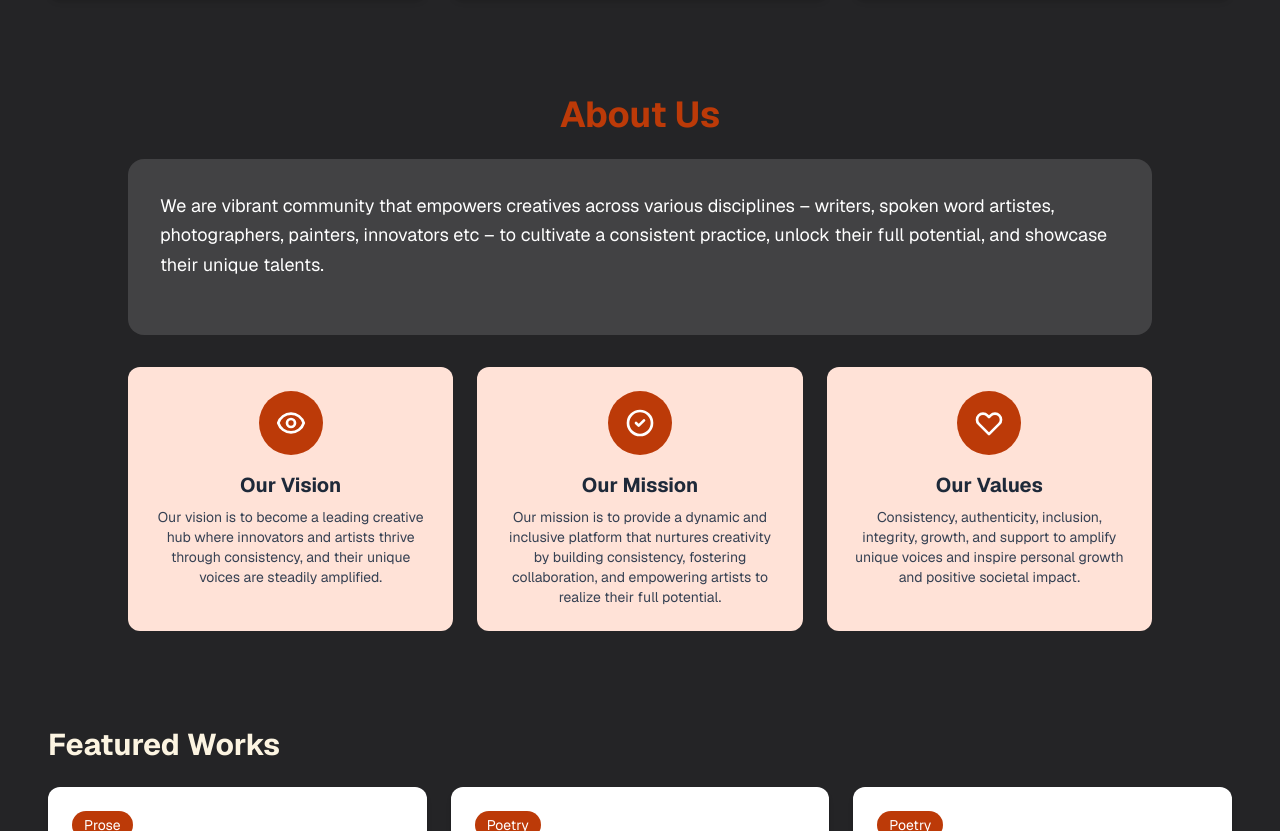
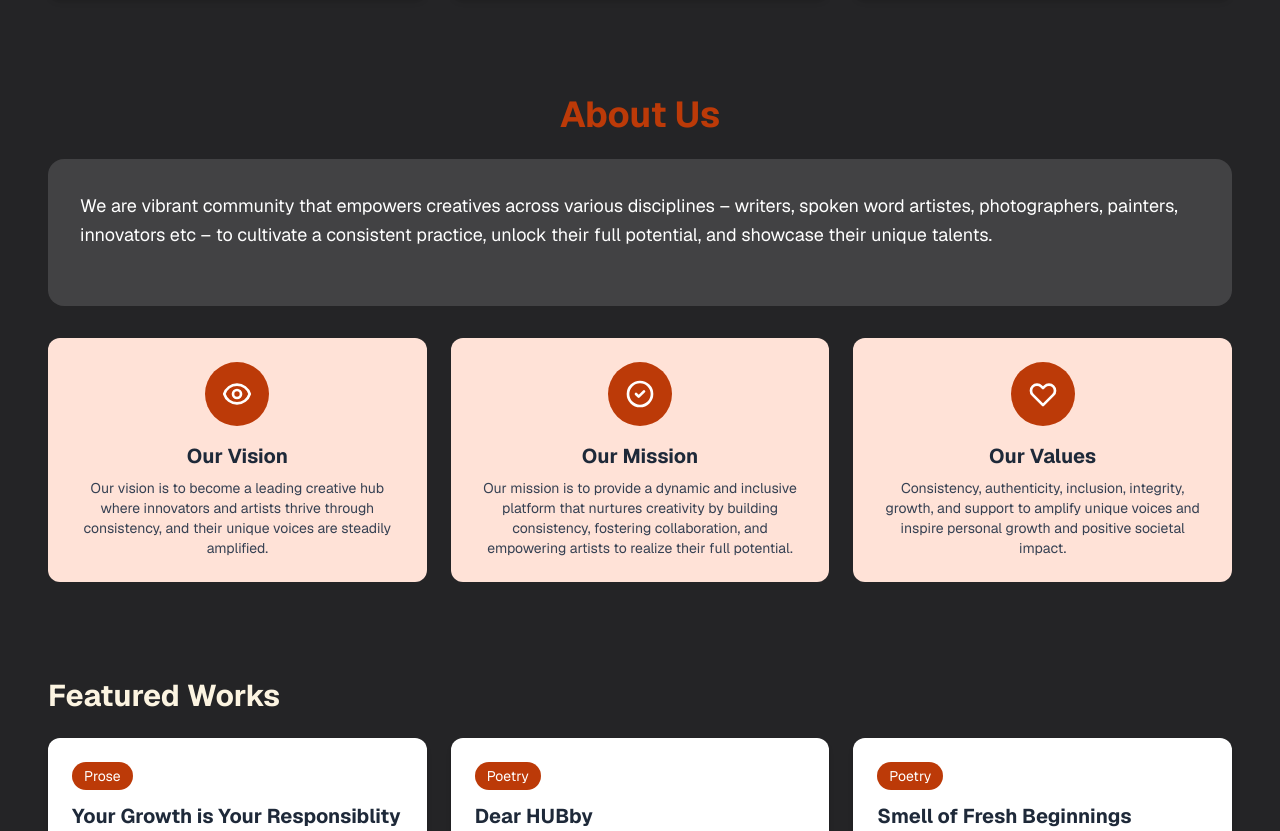
Before and after one commit to thedhramartik/365kreativs-website, a Next.js app: page / in a window 1280 px wide. Shown: the part 726-1557 px from the top of the page. Built offline with nearby package versions, Linux system fonts and the light colour scheme.

Commit message:
fixed about us section

```diff
--- a/src/app/page.tsx
+++ b/src/app/page.tsx
@@ -142,7 +142,7 @@ export default function Home() {
 
         {/* ABOUT US */}
         <section id="about" className="mt-16 py-4 px-4 sm:px-8 lg:px-12">
-          <div className="max-w-5xl mx-auto">
+          <div className="mx-auto">
             <h1 className="text-4xl font-bold text-[#bc3a08] mb-6 text-center">About Us</h1>
 
             <div className="bg-[#424244] rounded-2xl p-8 mb-8">
```
